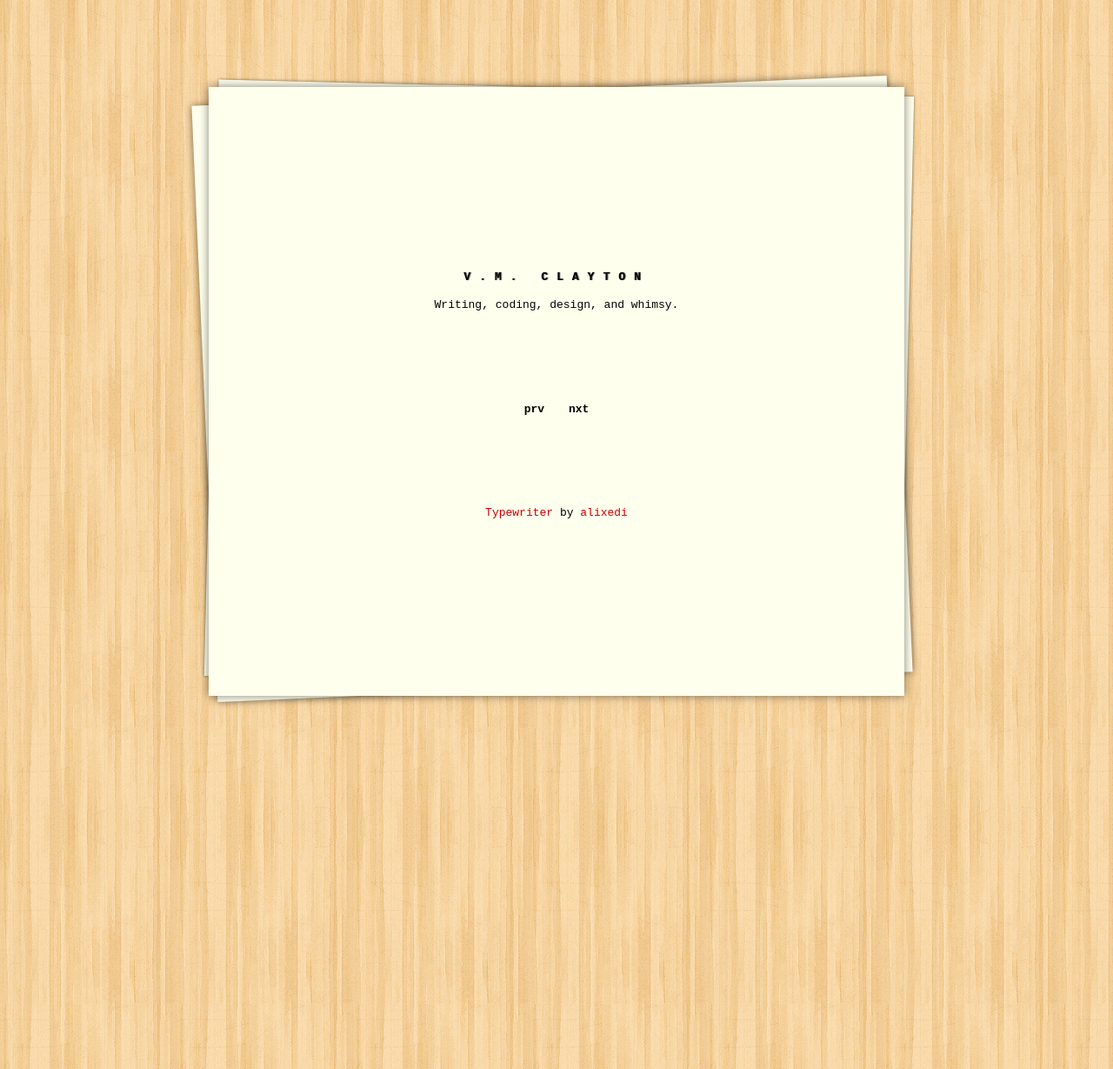
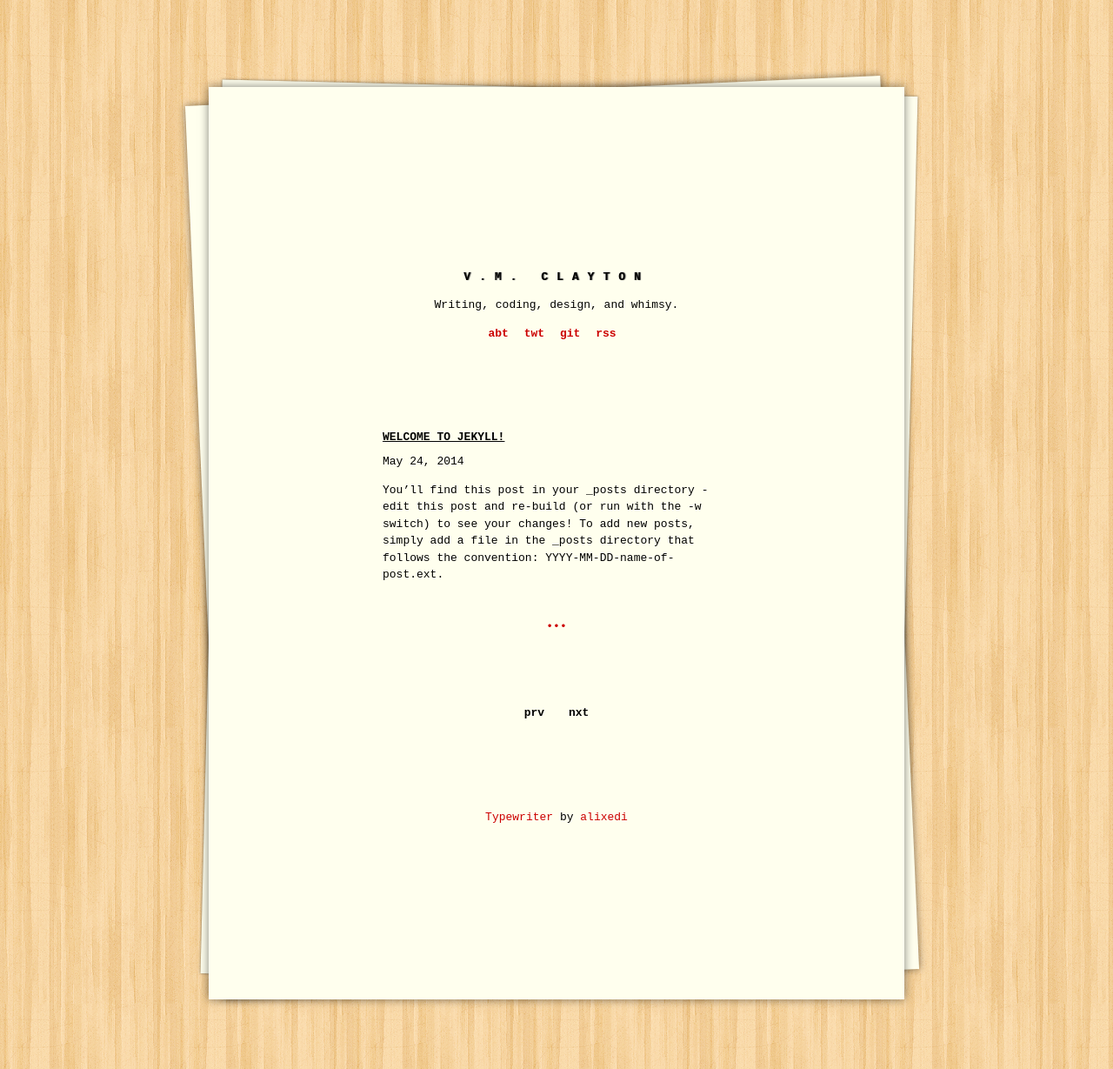
Before and after one commit to tyclayton/writinggirl.github.io, a Jekyll site: the page built from index.html, in a window 1280 px wide. Shown: the whole page at 87% size. Built offline with Jekyll 4.4.1, drawn with Linux system fonts in a browser that asks for light colours; the list of posts is cut into pages by our own code.

Commit message:
Create _config.yml

```diff
--- a/_config.yml
+++ b/_config.yml
@@ -24,9 +24,18 @@
 
 # Build settings
 markdown: kramdown
-theme: jekyll-theme-modernist
-gems:
-  - jekyll-feed
-exclude:
-  - Gemfile
-  - Gemfile.lock
+markdown: kramdown
+permalink: pretty
+highlighter: pygments
+paginate: 3
+
+# Links
+links:
+  - title: "abt"
+    url: /about
+  - title: "twt"
+    url: http://twitter.com/torimclay
+  - title: "git"
+    url: http://github.com/writinggirl
+  - title: "rss"
+    url: /feed.xml
```
